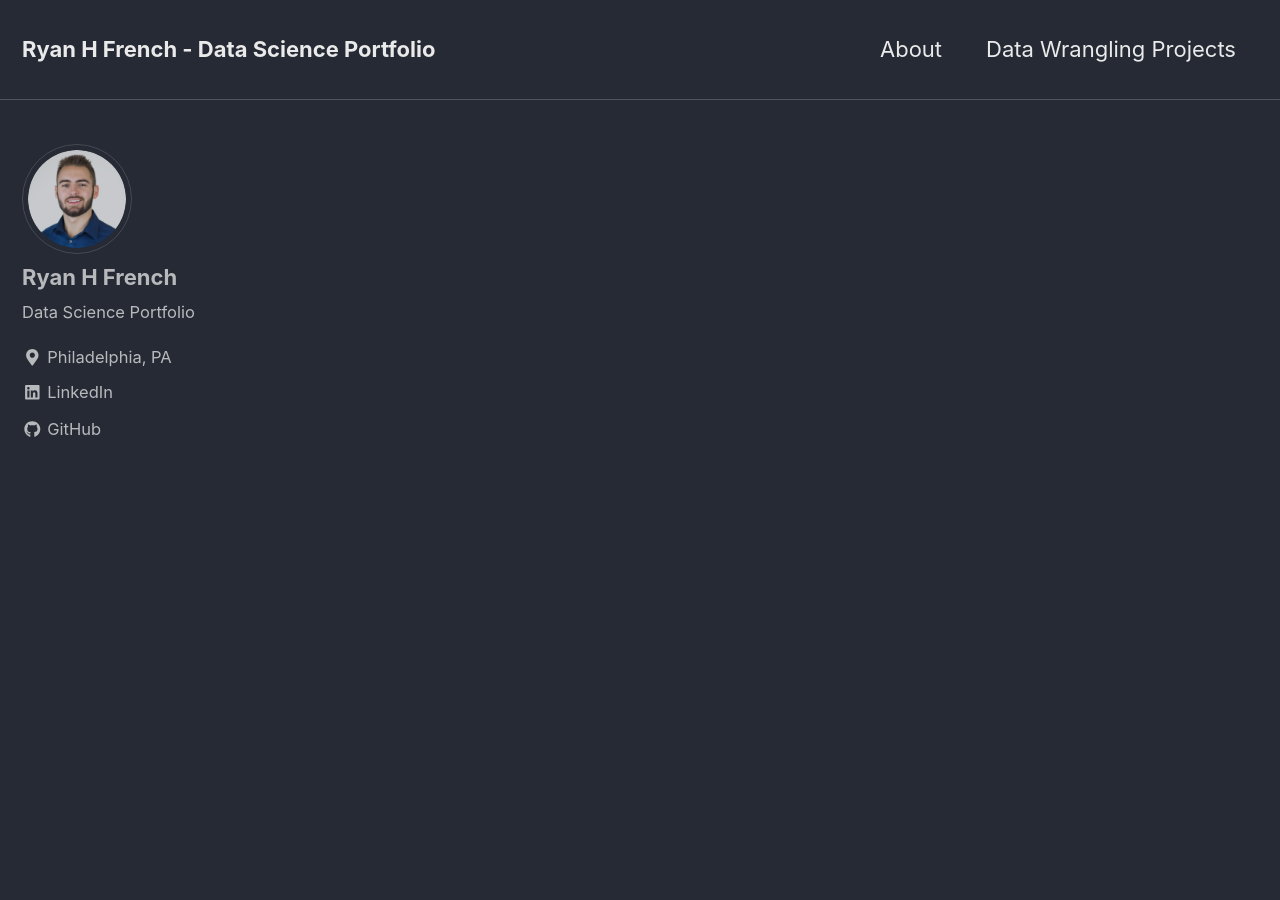
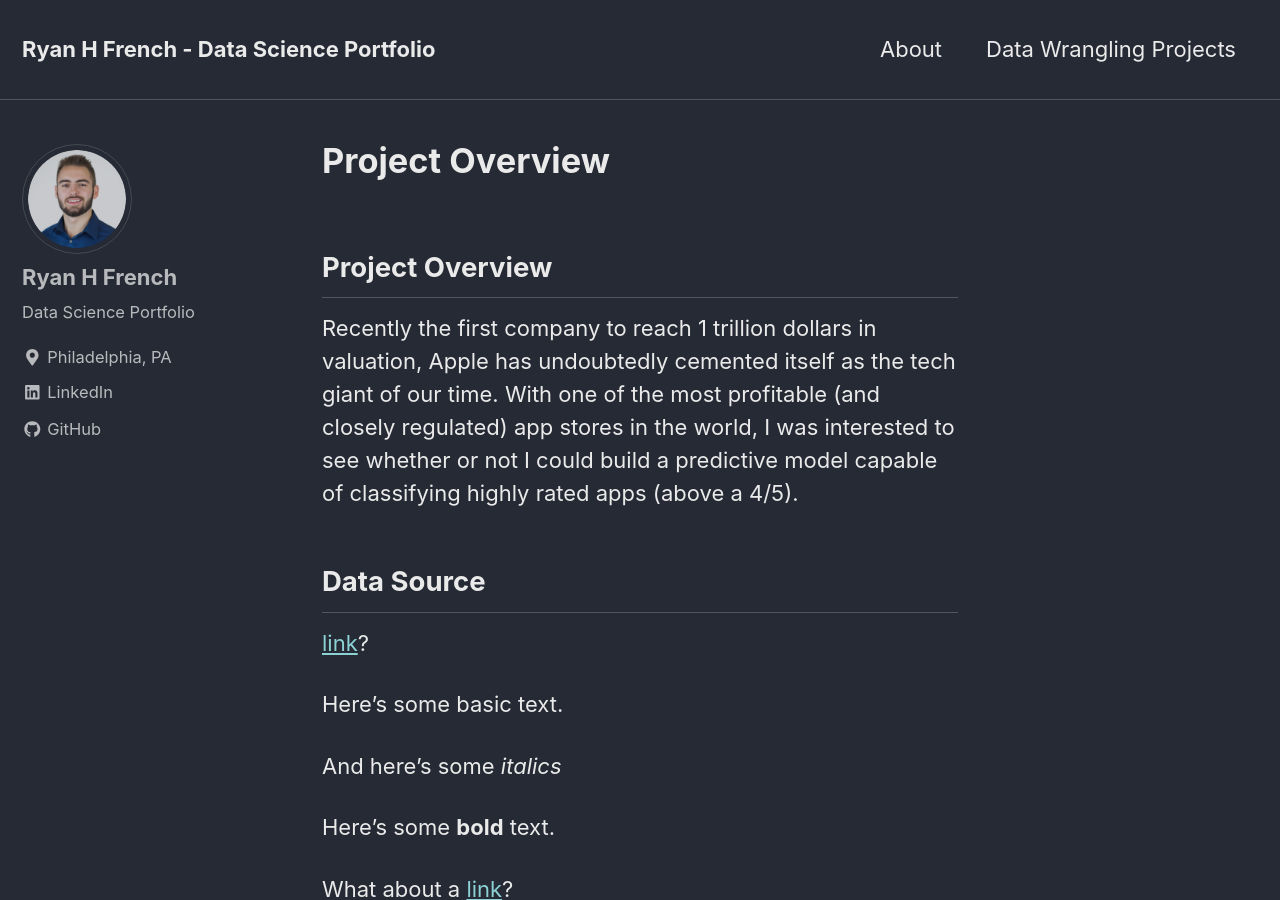
Before and after one commit to ryanhfrench/ryanhfrench.github.io, a Jekyll site: the page built from _pages/projects.md, in a window 1280 px wide and 900 px high. Built offline with Jekyll 4.4.1, drawn with Linux system fonts in a browser that asks for light colours; nearby versions of some CDN libraries; our own code applies the rules of GitHub Pages for plain Markdown files; some of the changed text lies outside the part shown.

Commit message:
Update projects.md

````diff
--- a/_pages/projects.md
+++ b/_pages/projects.md
@@ -5,4 +5,67 @@
 author_profile: true
 header:
   image: "/images/cover.jpg
+title: "Analyzing Key Indicators of Positive Reviews for iOS Apps"
+date: 2019-04-21
+tags: [data science, machine learning, apple, iOS, random forest]
+excerpt: "My final project for Scripting for Data Analysis"
+mathjax: "true"
 ---
+
+## Project Overview
+Recently the first company to reach 1 trillion dollars in valuation, Apple has
+undoubtedly cemented itself as the tech giant of our time. With one of the most
+profitable (and closely regulated) app stores in the world, I was interested to
+see whether or not I could build a predictive model capable of classifying
+highly rated apps (above a 4/5).
+
+## Data Source
+[link](https://www.kaggle.com/ramamet4/app-store-apple-data-set-10k-apps)?
+
+Here's some basic text.
+
+And here's some *italics*
+
+Here's some **bold** text.
+
+What about a [link](https://github.com/dataoptimal)?
+
+Here's a bulleted list:
+* First item
++ Second item
+- Third item
+
+Here's a numbered list:
+1. First
+2. Second
+3. Third
+
+Python code block:
+```python
+    import numpy as np
+
+    def test_function(x, y):
+      z = np.sum(x,y)
+      return z
+```
+
+R code block:
+```r
+library(tidyverse)
+df <- read_csv("some_file.csv")
+head(df)
+```
+
+Here's some inline code `x+y`.
+
+Here's an image:
+<img src="{{ site.url }}{{ site.baseurl }}/images/perceptron/linsep.jpg" alt="linearly separable data">
+
+Here's another image using Kramdown:
+![alt]({{ site.url }}{{ site.baseurl }}/images/perceptron/linsep.jpg)
+
+Here's some math:
+
+$$z=x+y$$
+
+You can also put it inline $$z=x+y$$
````
